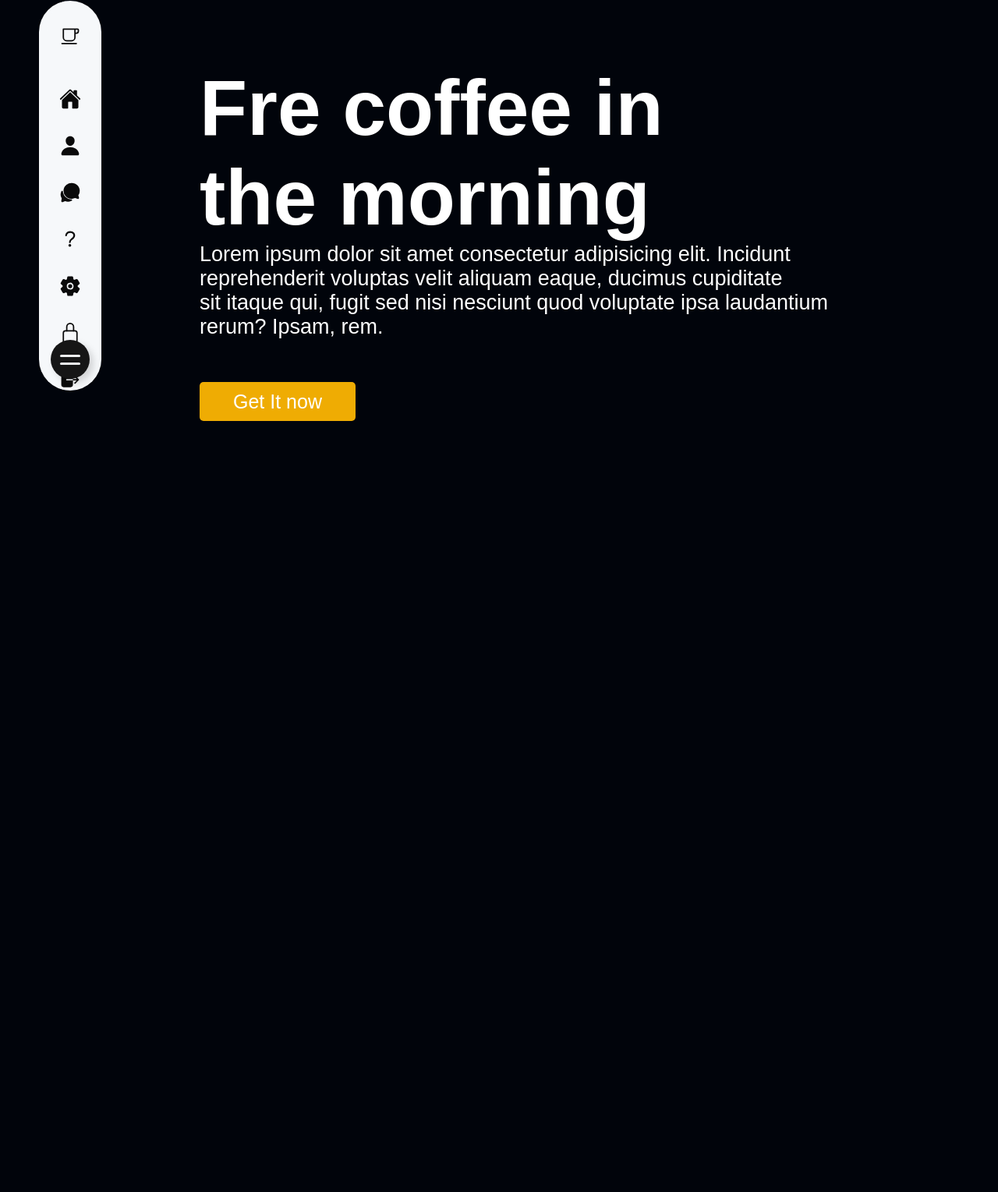
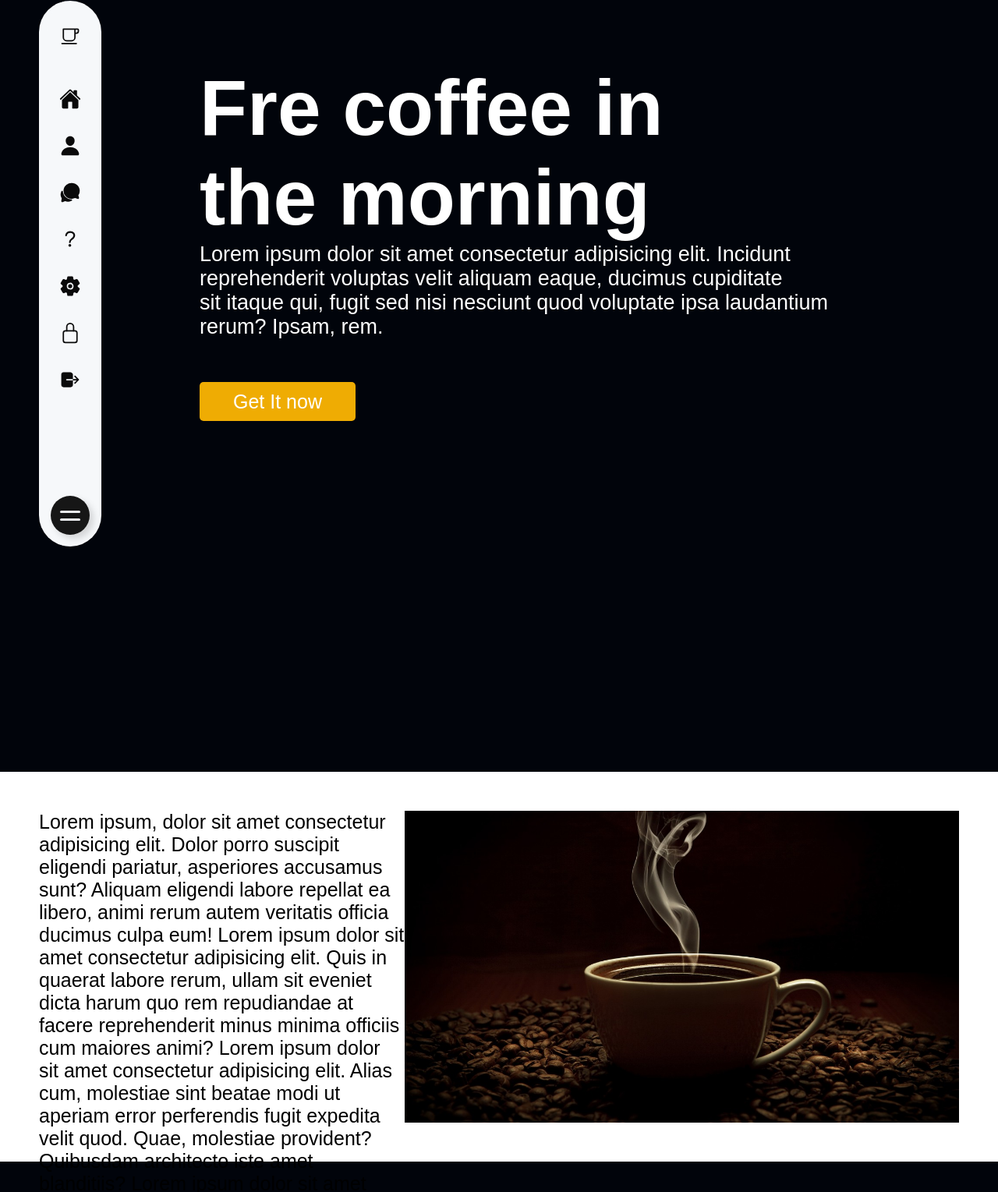
Before and after one commit to Caiquestack/coffee-web, a plain HTML site: page index.html in a window 1280 px wide. Shown: the part 249-1778 px from the top of the page at 78% size. Before the commit the page ends 800 px from the top, so only its background shows below. Drawn offline with nearby package versions, Linux system fonts and the light colour scheme; a web font is replaced by a local one.

Commit message:
Atualização 1.0

```diff
--- a/index.css
+++ b/index.css
@@ -8,7 +8,8 @@
 }
 
 body {
-    min-height: 100vh;
+
+    height: 1000px;
     background: rgba(0, 4, 11, 0.996);
     background-image: url(./img/granulometria-topo.jpg);
     background-repeat: no-repeat;
@@ -51,7 +52,7 @@ body {
 }
 
 .menusinho ul li:hover {
-    background-color: rgb(252, 181, 2);
+    background-color: #594126;
     border-radius: 15px;
 }
 
@@ -63,6 +64,14 @@ body {
     background-color: rgb(239, 172, 3);
     border: transparent;
     margin-top: 55px;
+}
+
+.botão:hover {
+    height: 55px;
+    width: 230px;
+    border-radius: 5px;
+    font-size: 25px;
+    background-color: rgb(252, 205, 84);
 }
 
 .botão a {
@@ -80,10 +89,11 @@ body {
 }
 
 .navigation {
-    position: fixed;
+    position: absolute;
     inset: 50px;
     background: #f6f8fa;
     width: 80px;
+    height: 700px;
     margin-top: 200px;
     border-left: 10px solid #f6f8fa;
     border-radius: 50px;
@@ -158,7 +168,7 @@ body {
 }
 
 .navigation ul li:hover {
-    background: rgb(252, 181, 2);
+    background: #594126;
 }
 
 .navigation ul li:nth-child(1) {
@@ -176,7 +186,7 @@ body {
     height: 20px;
     background: transparent;
     border-bottom-right-radius: 20px;
-    box-shadow: 7.5px 7.5px 0 7.5px rgb(252, 181, 2);
+    box-shadow: 7.5px 7.5px 0 7.5px #594126;
 }
 
 .navigation ul li:not(:first-child):hover::after {
@@ -188,7 +198,7 @@ body {
     height: 20px;
     background: transparent;
     border-top-right-radius: 20px;
-    box-shadow: 7.5px -7.5px 0 7.5px rgb(252, 181, 2);
+    box-shadow: 7.5px -7.5px 0 7.5px #594126;
 }
 
 .navigation ul li a {
@@ -237,3 +247,21 @@ body {
 h1 {
     font-size: 100px;
 }
+
+#textoDebaixo {
+    width: 100%;
+    height: 500px;
+    background-color: #ffffff;
+    margin-top: 450px;
+    display: flex;
+    justify-content: space-around;
+
+}
+
+#conteudodebaixo {
+    display: flex;
+    padding: 50px;
+    font-size: 25px;
+    height: 500px;
+    font-family: 'Gill Sans', 'Gill Sans MT', Calibri, 'Trebuchet MS', sans-serif;
+}
--- a/index.html
+++ b/index.html
@@ -5,7 +5,7 @@
     <meta charset="UTF-8">
     <meta http-equiv="X-UA-Compatible" content="IE=edge">
     <meta name="viewport" content="width=device-width, initial-scale=1.0">
-    <link rel="stylesheet" href="index.css">
+    <link rel="stylesheet" href="/index.css">
     <title>Coffe Kings</title>
 </head>
 
@@ -126,6 +126,28 @@
             navigation.classList.toggle('active')
         }
     </script>
+    <div id="textoDebaixo">
+        <div id="conteudodebaixo">
+            <p>
+                Lorem ipsum, dolor sit amet consectetur adipisicing elit. Dolor porro suscipit eligendi pariatur,
+                asperiores accusamus sunt? Aliquam eligendi labore repellat ea libero, animi rerum autem veritatis
+                officia ducimus culpa eum!
+                Lorem ipsum dolor sit amet consectetur adipisicing elit. Quis in quaerat labore rerum, ullam sit eveniet
+                dicta harum quo rem repudiandae at facere reprehenderit minus minima officiis cum maiores animi?
+                Lorem ipsum dolor sit amet consectetur adipisicing elit. Alias cum, molestiae sint beatae modi ut
+                aperiam error perferendis fugit expedita velit quod. Quae, molestiae provident? Quibusdam architecto
+                iste amet blanditiis?
+                Lorem ipsum dolor sit amet consectetur, adipisicing elit. Perferendis assumenda dolorum porro, in nulla
+                incidunt a fuga ab totam velit quam odio sunt atque, et qui laudantium pariatur obcaecati ullam?
+                Lorem ipsum dolor sit amet consectetur adipisicing elit. Neque ducimus aspernatur repudiandae illum
+                tempore quas, quidem rerum suscipit non minus recusandae ratione nulla eius modi praesentium autem cum
+                corrupti commodi.
+
+            </p>
+            <img src="/img/1595970.jpg" alt="">
+        </div>
+
+    </div>
 </body>
 
 </html>
```
Also changed, not shown: img/imagem de café 2.jpg (added).
